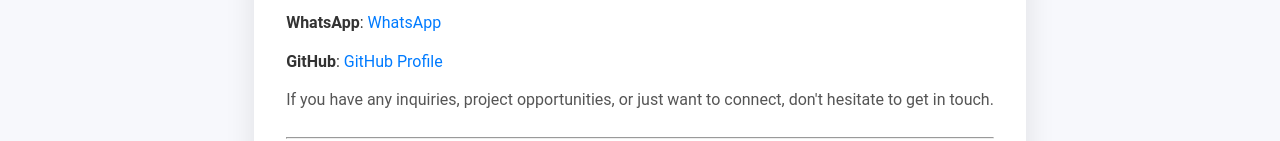
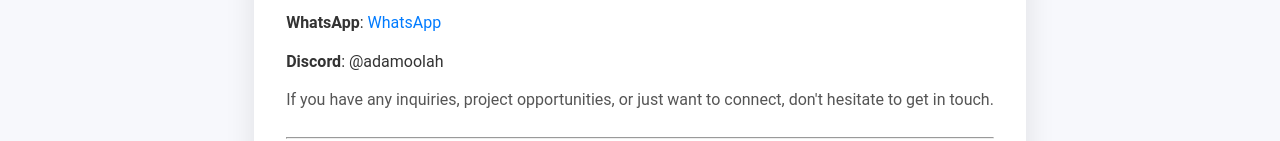
Before and after one commit to AdamAlNajar/PersonalPortfolio, an Eleventy site: page contact.md in a window 1280 px wide. Shown: the part 314-455 px from the top of the page. Built offline with nearby package versions, Linux system fonts and the light colour scheme; Eleventy itself is replaced by a stand-in of ours; files that its build step writes are made by us from their sources.

Commit message:
Update contact.md

```diff
--- a/contact.md
+++ b/contact.md
@@ -10,7 +10,7 @@
 
 - **Email**: [adam.alnajar@yahoo.com](mailto:adam.alnajar@yahoo.com)
 - **WhatsApp**: [WhatsApp](https://wa.me/971502710802)
-- **GitHub**: [GitHub Profile](https://github.com/AdamAlNajar)
+- **Discord**: @adamoolah
 
 If you have any inquiries, project opportunities, or just want to connect, don't hesitate to get in touch.
 
```
